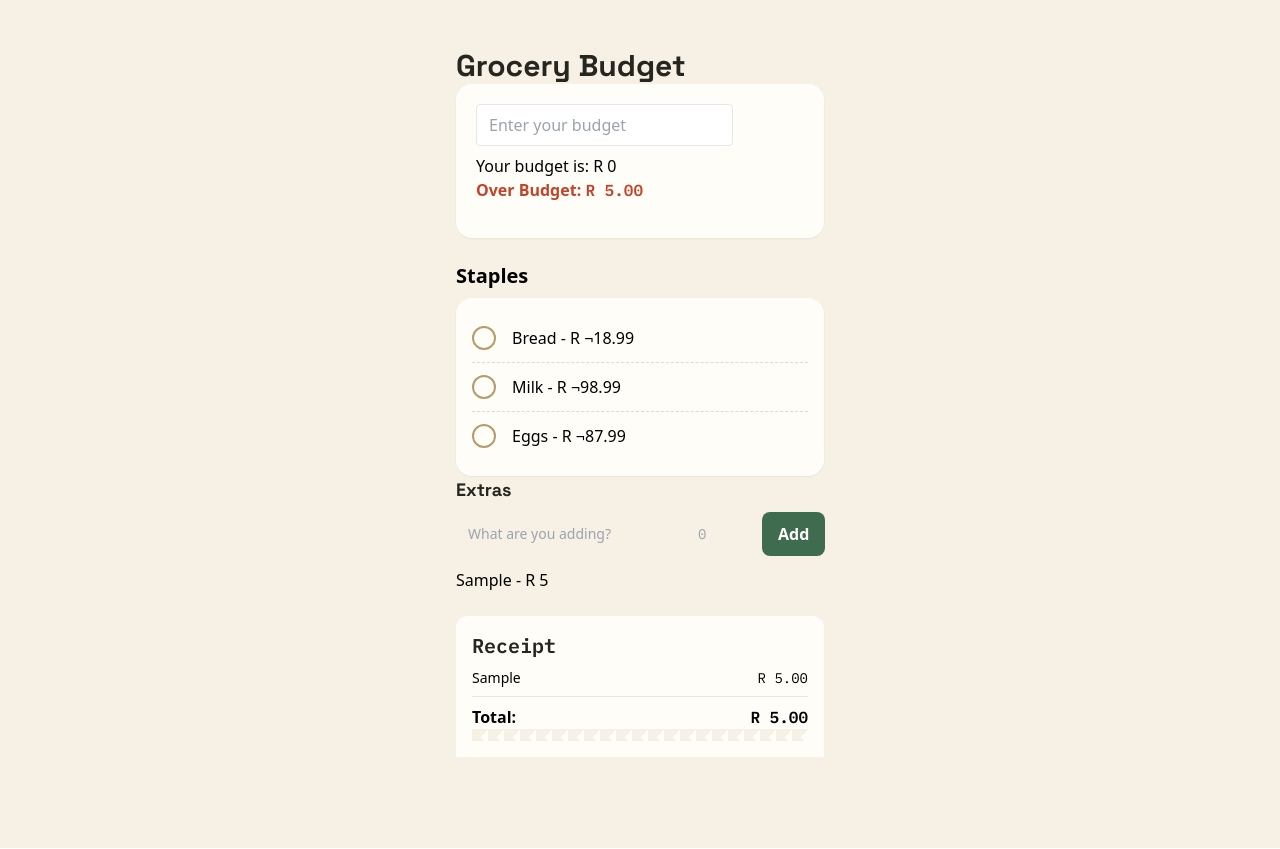
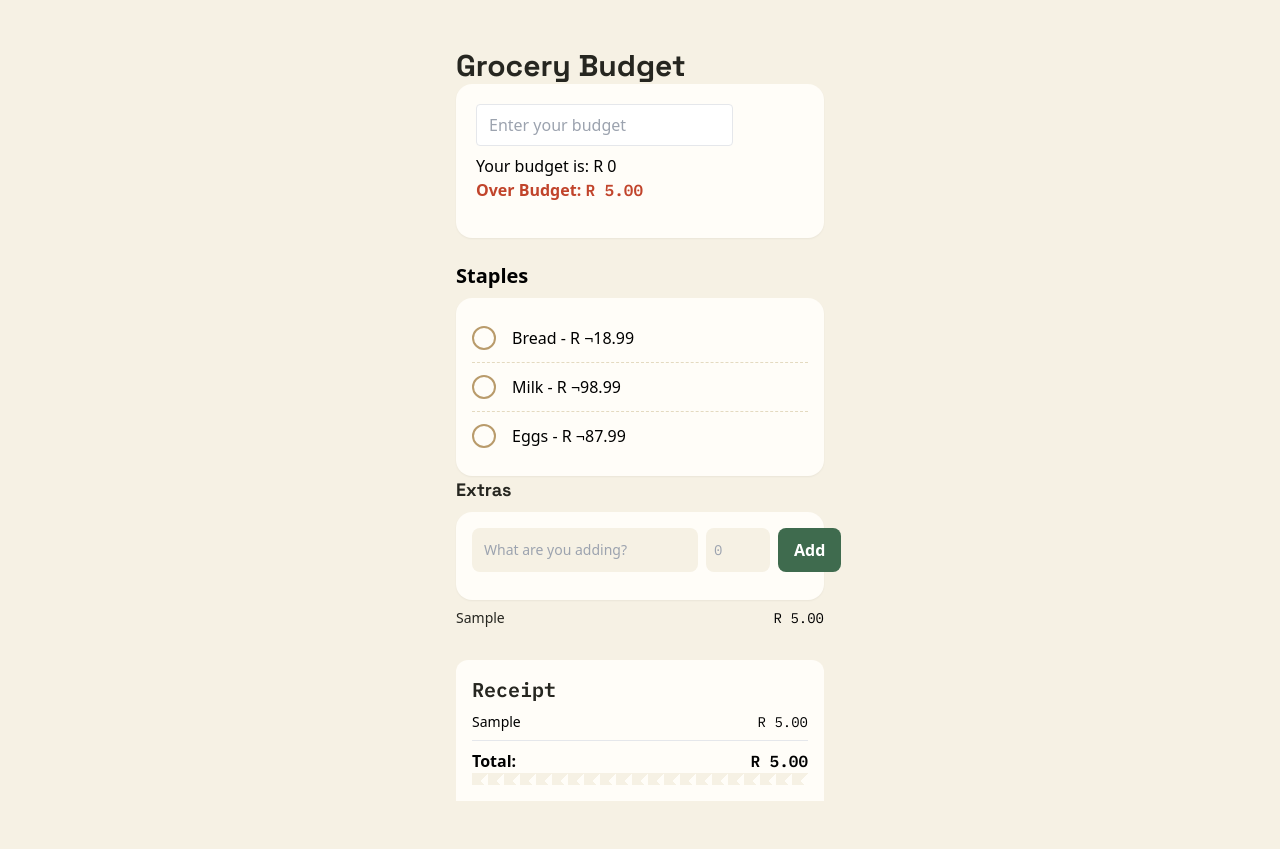
Before and after one commit to Khulekani1211/grocery-budget-app, a React (Vite) app: page / in a window 1280 px wide. Both pictures are taken after typing "Sample", "5" into the empty fields and a click on the button "Add". Built offline with nearby package versions, Linux system fonts and the light colour scheme.

Commit message:
Styling the Extra Items Lists

```diff
--- a/src/components/ExtrasSection.jsx
+++ b/src/components/ExtrasSection.jsx
@@ -1,4 +1,5 @@
 import {useState} from 'react';
+import Money from './Money.jsx';
 import { COLORS } from "../constants/colors.js";
 
 export default function ExtrasSection({ extras, onAdd}){
@@ -21,6 +22,7 @@ export default function ExtrasSection({ extras, onAdd}){
     return (
         <div className="mb-5">
             <h2 style={{ fontFamily: '"Space Grotesk", sans-serif' , color: COLORS.ink }} className="text-lg font-bold mb-2">Extras</h2>
+            <div style={{ backgroundColor: COLORS.chalk }} className="rounded-2xl p-4 shadow-sm">
                 <div className="flex gap-2 mb-3">
                     <input
                         value={name}
@@ -45,12 +47,15 @@ export default function ExtrasSection({ extras, onAdd}){
                         Add
                     </button>
                 </div>
+            </div>
 
             <ul>
-            {extras.map((item) => (
-                <li key={item.id}>
-                {item.name} - R {item.price}
-                </li>
+            {extras.map((item,index) => (
+                <div key={item.id} style={{ borderTop: index > 0 ? `1px dashed ${COLORS.grid}` : 'none' }} className="flex justify-between py-2 text-sm">
+                    <span style={{ color: COLORS.ink }}>{item.name}</span>
+                    <Money value={item.price} />
+                </div>
+
             ))}
             </ul>
       </div>
```
Lines whose indentation alone changed are shown as unchanged.
